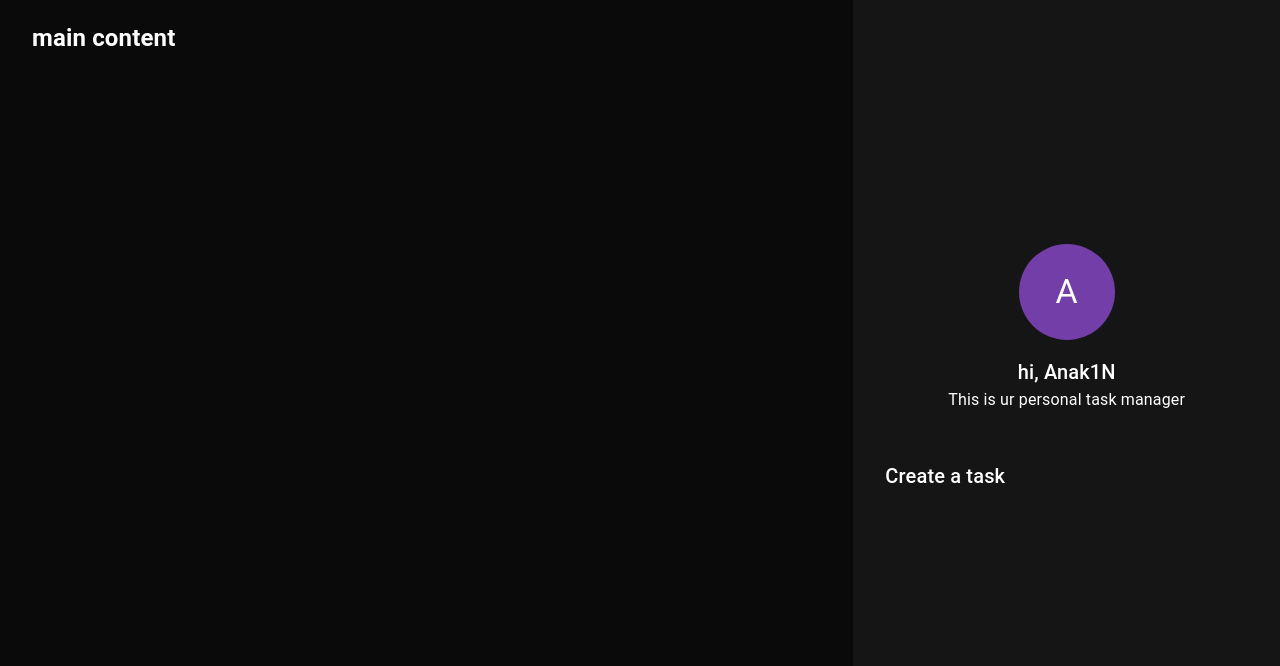
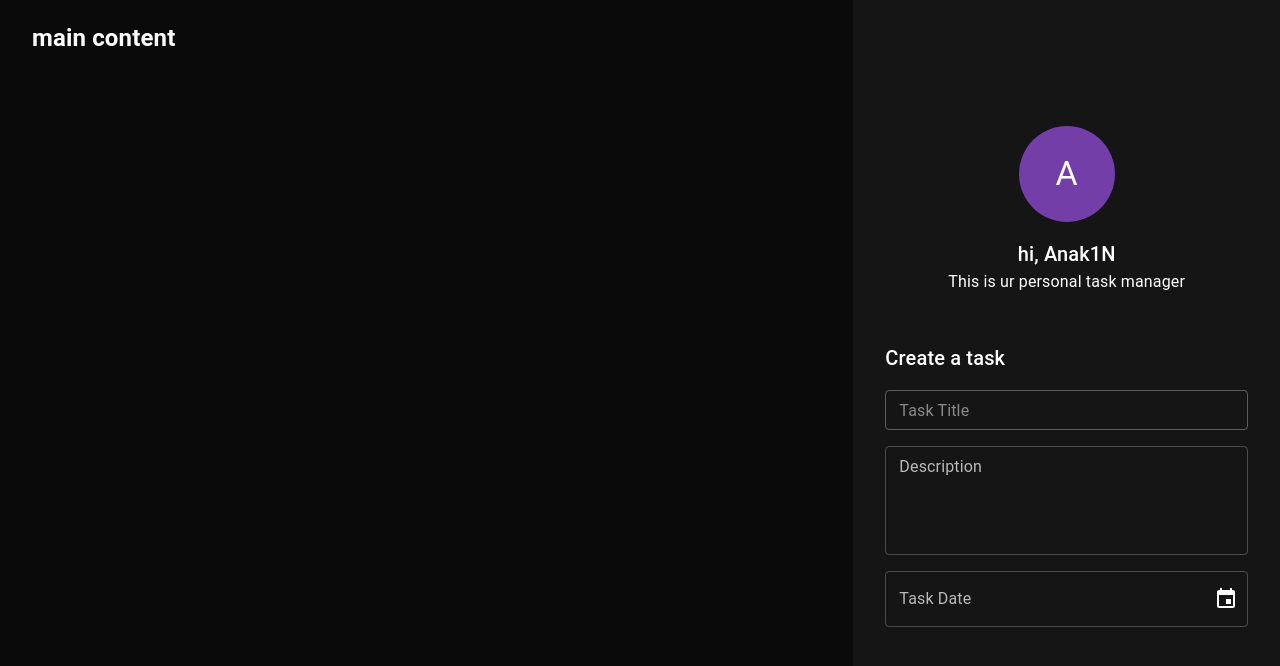
Before and after one commit to penevmx/todoApp, a React (Create React App) app: page / in a window 1280 px wide. Shown: the top 666 px of the page. Built offline with nearby package versions, Linux system fonts and the light colour scheme.

Commit message:
feat: createTask component
add field components for title description and date.

```diff
--- a/package.json
+++ b/package.json
@@ -6,14 +6,17 @@
     "@emotion/react": "^11.11.1",
     "@emotion/styled": "^11.11.0",
     "@mui/material": "^5.14.2",
+    "@mui/x-date-pickers": "^6.10.2",
     "@testing-library/jest-dom": "^5.17.0",
     "@testing-library/react": "^13.4.0",
     "@testing-library/user-event": "^13.5.0",
+    "@types/date-fns": "^2.6.0",
     "@types/jest": "^27.5.2",
     "@types/node": "^16.18.39",
     "@types/prop-types": "^15.7.5",
     "@types/react": "^18.2.17",
     "@types/react-dom": "^18.2.7",
+    "date-fns": "^2.30.0",
     "prop-types": "^15.8.1",
     "react": "^18.2.0",
     "react-dom": "^18.2.0",
--- a/src/components/CreateTaskForm/CreateTaskForm.tsx
+++ b/src/components/CreateTaskForm/CreateTaskForm.tsx
@@ -1,5 +1,9 @@
 import React, { FC, ReactElement } from 'react'
-import { Box, Typography } from '@mui/material';
+import { Box, Typography, Stack } from '@mui/material';
+import TaskTitleField from './_taskTitleField';
+import TaskDescriptionField from './_taskDescriptionField';
+import { TaskDateField } from './_taskDateField';
+
 const CreateTaskForm: FC = (): ReactElement => {
 
     return (
@@ -11,11 +15,15 @@ const CreateTaskForm: FC = (): ReactElement => {
             px={4}
             my={6}
         >
-            <Typography
-                variant='h6'
-                mb={2}
-                component='h2'
-            >Create a task</Typography>
+            <Typography variant='h6' mb={2} component='h2'>
+                Create a task
+            </Typography>
+
+            <Stack sx={{ width:'100%'}} spacing={2}>
+            <TaskTitleField disabled/>
+                <TaskDescriptionField />
+                <TaskDateField/>
+            </Stack>
         </Box>
     )
 }
--- /dev/null
+++ b/src/components/CreateTaskForm/_taskDateField.tsx
@@ -0,0 +1,19 @@
+import React, { FC, ReactElement, useState } from 'react';
+import { LocalizationProvider } from '@mui/x-date-pickers/LocalizationProvider';
+import { AdapterDateFns } from '@mui/x-date-pickers/AdapterDateFns'
+import { DesktopDatePicker } from '@mui/x-date-pickers/DesktopDatePicker'
+
+export const TaskDateField: FC = (): ReactElement => {
+    const [date, setDate] = React.useState<Date | null>(null);
+
+    return (
+        <LocalizationProvider dateAdapter={AdapterDateFns}>
+            <DesktopDatePicker
+                label='Task Date'
+                format='dd/MM/yyyy'
+                value={date}
+                onChange={(newValue => setDate(newValue))}
+            />
+        </LocalizationProvider>
+    )
+};
--- /dev/null
+++ b/src/components/CreateTaskForm/_taskDescriptionField.tsx
@@ -0,0 +1,37 @@
+import React, { FC, ReactElement } from 'react';
+import { TextField } from '@mui/material';
+import { ITextField } from './interfaces/ITextField';
+import PropTypes from 'prop-types';
+
+const TaskDescriptionField: FC<ITextField> = (
+    props
+): ReactElement => {
+
+    const {
+        onChange = (e) => { console.log(e) },
+        disabled = false
+    } = props;
+
+    return (
+        <TextField
+            id='description'
+            name='description'
+            label='Description'
+            placeholder='Description'
+            variant='outlined'
+            size='small'
+            multiline
+            rows={4}
+            fullWidth
+            onChange={onChange}
+            disabled={disabled}
+        />
+    )
+}
+
+export default TaskDescriptionField
+
+TaskDescriptionField.propTypes = {
+    onChange: PropTypes.func,
+    disabled:PropTypes.bool,
+}
--- /dev/null
+++ b/src/components/CreateTaskForm/_taskTitleField.tsx
@@ -0,0 +1,36 @@
+import React, { FC, ReactElement } from 'react';
+import { TextField } from '@mui/material';
+import { ITextField } from './interfaces/ITextField';
+import PropTypes from 'prop-types';
+
+const TaskTitleField: FC<ITextField> = (
+props
+): ReactElement => {
+
+    const {
+        onChange = (e) => { console.log(e) },
+        disabled = false
+    } = props;
+
+
+    return (
+        <TextField
+            id='title'
+            label='Task Title'
+            placeholder='Task Title'
+            variant='outlined'
+            size='small'
+            name='title'
+            fullWidth
+            disabled={disabled}
+            onChange={onChange}
+        />
+    )
+}
+
+export default TaskTitleField
+
+TaskTitleField.propTypes = {
+    onChange: PropTypes.func,
+    disabled: PropTypes.bool,
+}
--- /dev/null
+++ b/src/components/CreateTaskForm/interfaces/IDisabled.ts
@@ -0,0 +1,3 @@
+export interface IDisabled {
+    disabled?: boolean;
+}
--- /dev/null
+++ b/src/components/CreateTaskForm/interfaces/ITextField.ts
@@ -0,0 +1,7 @@
+import React from 'react';
+import { IDisabled } from "./IDisabled";
+
+
+export interface ITextField extends IDisabled {
+    onChange?: (e: React.ChangeEvent<HTMLInputElement | HTMLTextAreaElement>) => void;
+}
```
Also changed, not shown: 1 other file (tests, documents, lock files or other folders).
